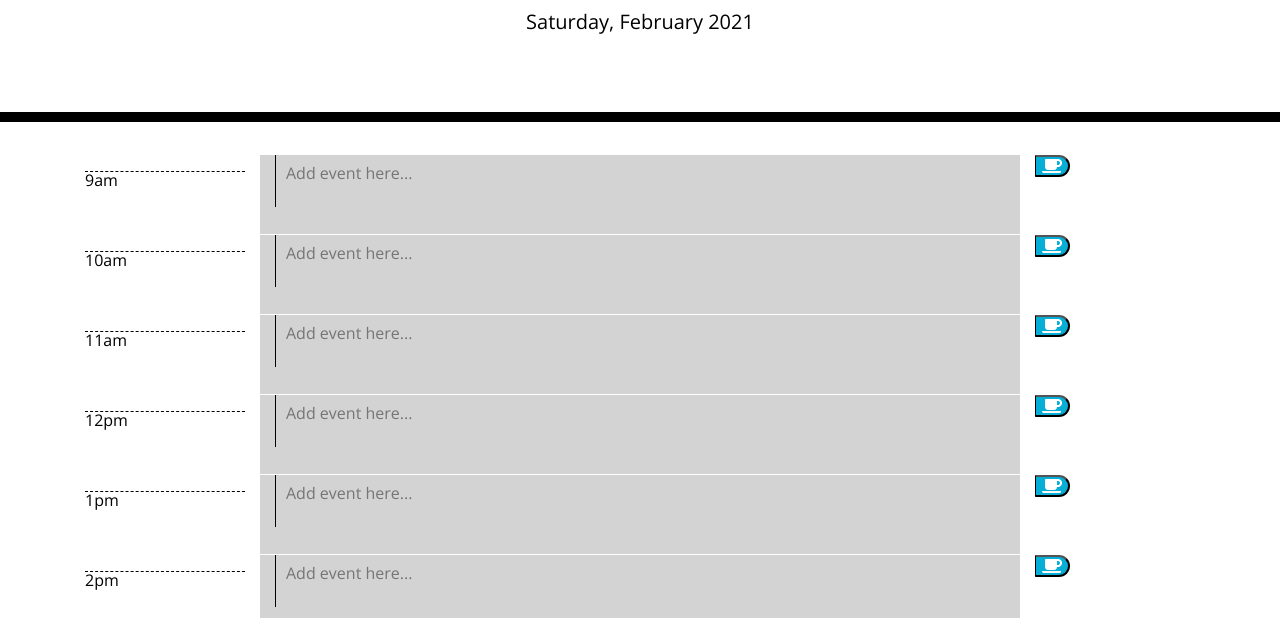
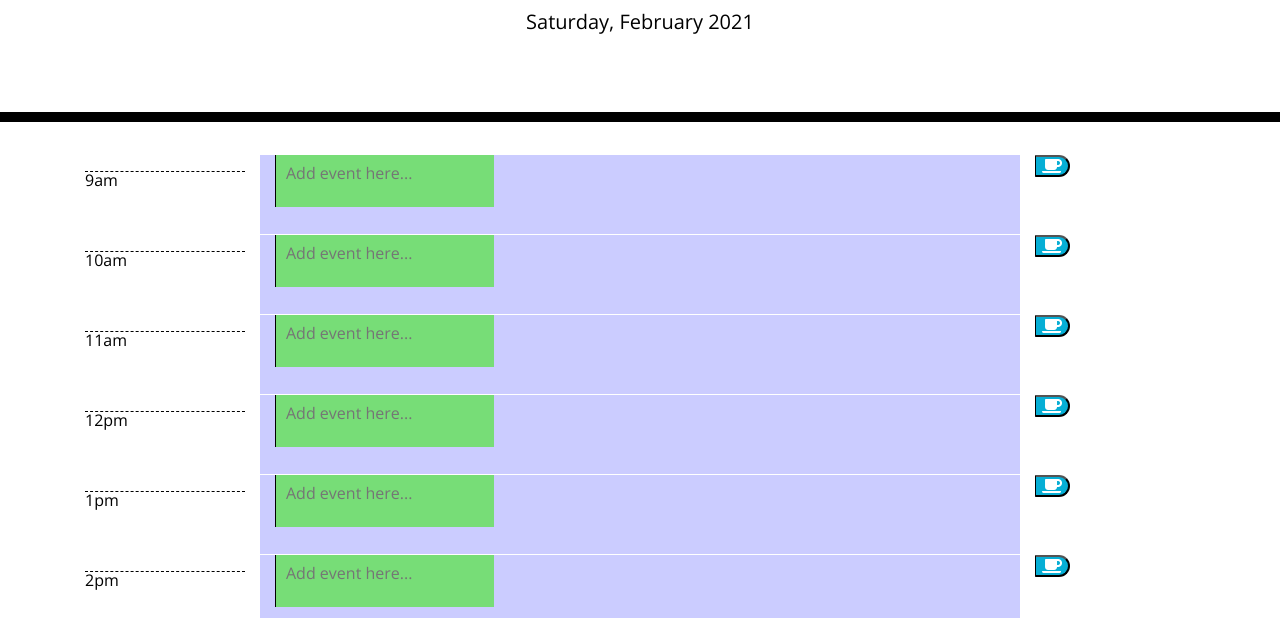
Before and after one commit to rhineyman/Calender, a plain HTML site: page index.html in a window 1280 px wide. Shown: the part 182-800 px from the top of the page. Drawn offline with nearby package versions, Linux system fonts and the light colour scheme.

Commit message:
fin read me

```diff
--- a/assets/script/script.js
+++ b/assets/script/script.js
@@ -4,10 +4,10 @@
 //local storage?
 //if else for color changing in css based on time
 
-function getLocal(key) {
-    let value = localStorage.getItem(key);
+function getLocal(store) {
+    let value = localStorage.getItem(store);
     if (value) {
-        $(`#text${key}`).text(value);
+        $(`#eventText${store}`).text(value);
     }
 }
 
@@ -19,7 +19,7 @@ $(document).ready(function () {
         var row = $(`<div data-time=${i} id='${i}' class="row">`);
 
         var column1 = $('<div class="col-md-2"> <p class="hour">' + formatHours(i) + '</p>');
-        var column2 = $(`<div class="col-md-8 past"><textarea id=text${i} class="prompt" placeholder="Add event here..."></textarea>`);
+        var column2 = $(`<div class="col-md-8 past"><textarea id=eventText${i} class="prompt" placeholder="Add event here..."></textarea>`);
         var column3 = $(`<div class="col-md-2"><button class="saveButton" id=${i}><i class="fas fa-coffee"></i></button>`);
 
 
@@ -39,6 +39,22 @@ $(document).ready(function () {
     }
     formatHours();
 
+    function changeColor() {
+        var currentTime = new Date().getHours();
+        for (var i = 9; i < 18; i++) {
+            if ($(`#${i}`).data("time") == currentTime) {
+                $(`#eventText${i}`).addClass("present");
+            } else if (currentTime < $(`#${i}`).data("time")) {
+                $(`#eventText${i}`).addClass("future");
+            } else {
+                $(`#eventText${i}`).addClass("past");
+            }
+        }
+    }
+
+    setInterval(function () {
+        changeColor();
+    }, 1000);
 
 
     var saveButton = $('.saveButton');
--- a/assets/style/style.css
+++ b/assets/style/style.css
@@ -43,8 +43,8 @@ body {
   }
 
   .past {
-    background-color: #d3d3d3;
-    color: white;
+    background-color: #cbccff;
+    color: black;
   }
 
   .present {
```
Also changed, not shown: 1 other file.
